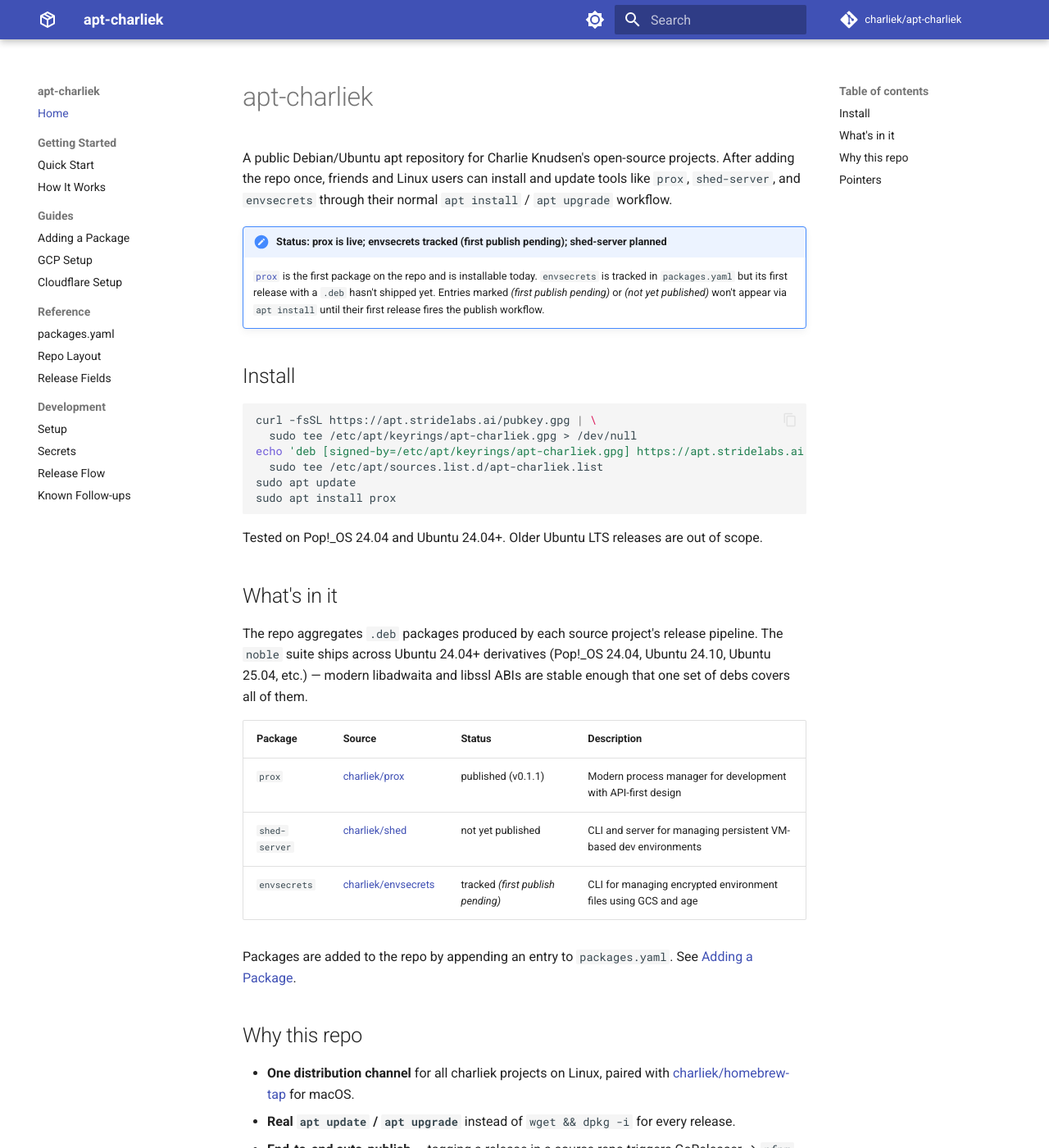
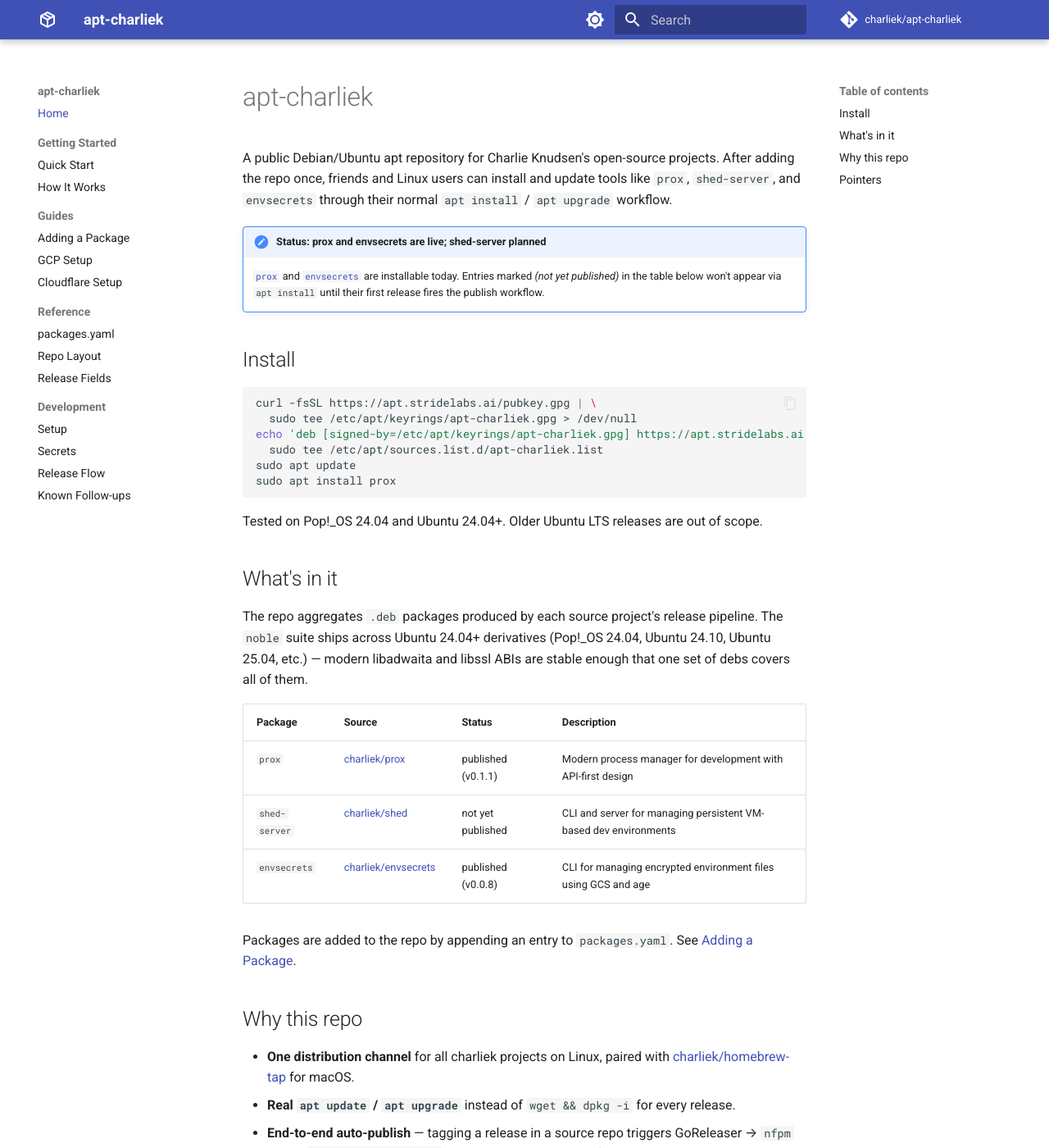
Before and after one commit to charliek/apt-charliek, an MkDocs documentation site: the page built from docs/index.md, in a window 1280 px wide and 1400 px high. Shown: the whole window at 82% size. Built offline with MkDocs 1.6.1 and Material for MkDocs 9.7.7, drawn with Linux system fonts in a browser that asks for light colours; comment, search, counter and statistics services are not loaded.

Commit message:
Flip envsecrets status to published (v0.0.8)
envsecrets v0.0.8 has shipped with .deb assets and is installable
via the apt repo. Updates the Packages tables and the index.md
status callout to reflect this.

```diff
--- a/docs/index.md
+++ b/docs/index.md
@@ -2,13 +2,12 @@
 
 A public Debian/Ubuntu apt repository for Charlie Knudsen's open-source projects. After adding the repo once, friends and Linux users can install and update tools like `prox`, `shed-server`, and `envsecrets` through their normal `apt install` / `apt upgrade` workflow.
 
-!!! note "Status: prox is live; envsecrets tracked (first publish pending); shed-server planned"
-    [`prox`](https://github.com/charliek/prox) is the first package on the
-    repo and is installable today. `envsecrets` is tracked in
-    `packages.yaml` but its first release with a `.deb` hasn't shipped
-    yet. Entries marked *(first publish pending)* or *(not yet published)*
-    won't appear via `apt install` until their first release fires the
-    publish workflow.
+!!! note "Status: prox and envsecrets are live; shed-server planned"
+    [`prox`](https://github.com/charliek/prox) and
+    [`envsecrets`](https://github.com/charliek/envsecrets) are
+    installable today. Entries marked *(not yet published)* in the
+    table below won't appear via `apt install` until their first
+    release fires the publish workflow.
 
 ## Install
 
@@ -31,7 +30,7 @@ The repo aggregates `.deb` packages produced by each source project's release pi
 |---|---|---|---|
 | `prox` | [charliek/prox](https://github.com/charliek/prox) | published (v0.1.1) | Modern process manager for development with API-first design |
 | `shed-server` | [charliek/shed](https://github.com/charliek/shed) | not yet published | CLI and server for managing persistent VM-based dev environments |
-| `envsecrets` | [charliek/envsecrets](https://github.com/charliek/envsecrets) | tracked *(first publish pending)* | CLI for managing encrypted environment files using GCS and age |
+| `envsecrets` | [charliek/envsecrets](https://github.com/charliek/envsecrets) | published (v0.0.8) | CLI for managing encrypted environment files using GCS and age |
 
 Packages are added to the repo by appending an entry to `packages.yaml`. See [Adding a Package](guides/adding-a-package.md).
 
```
Also changed, not shown: README.md (+1 -1 lines).
